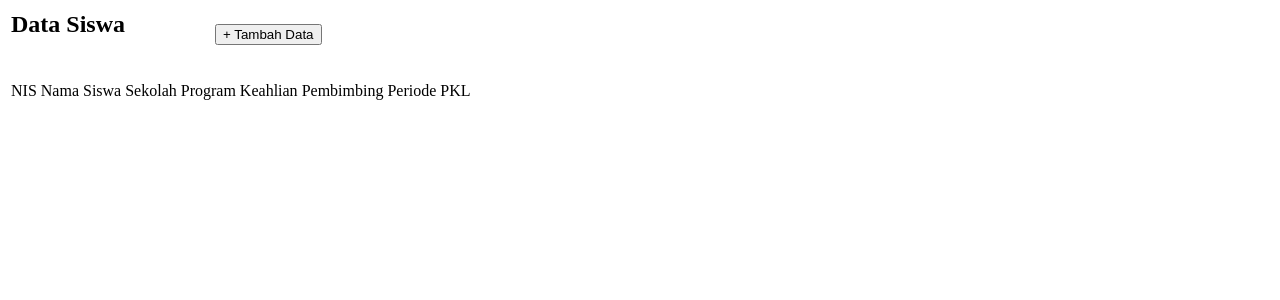
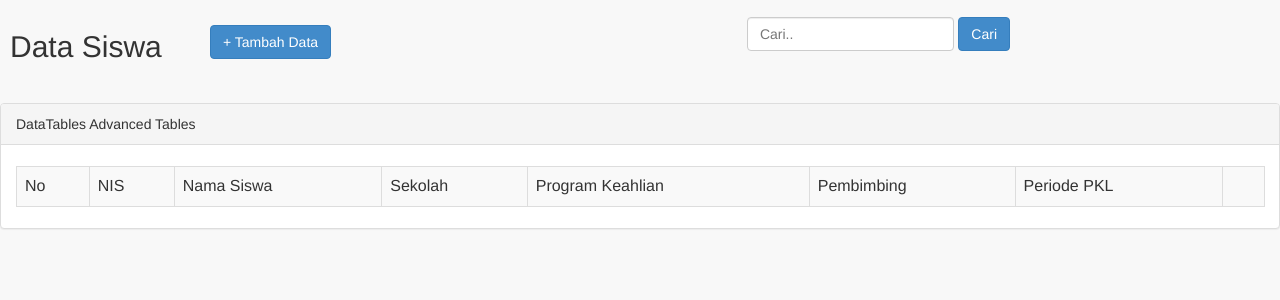
Before and after one commit to mymandala/datapkl, a PHP site: page /modul/data_siswa/siswa.php in a window 1280 px wide. Shown: the top 300 px of the page. Run offline with PHP 8.4, Linux system fonts and the light colour scheme; data that the repository does not hold is empty.

Commit message:
data_siswa

```diff
--- a/modul/data_siswa/siswa.php
+++ b/modul/data_siswa/siswa.php
@@ -1,18 +1,56 @@
 <html>
 <head>
 	<title></title>
+	<!-- Bootstrap Core CSS -->
+    <link href="css/bootstrap.min.css" rel="stylesheet">
+
+    <!-- MetisMenu CSS -->
+    <link href="css/plugins/metisMenu/metisMenu.min.css" rel="stylesheet">
+
+    <!-- DataTables CSS -->
+    <link href="css/plugins/dataTables.bootstrap.css" rel="stylesheet">
+
+    <!-- Custom CSS -->
+    <link href="css/sb-admin-2.css" rel="stylesheet">
+
+    <!-- Custom Fonts -->
+    <link href="font-awesome-4.1.0/css/font-awesome.min.css" rel="stylesheet" type="text/css">
+
+    <!-- HTML5 Shim and Respond.js IE8 support of HTML5 elements and media queries -->
+    <!-- WARNING: Respond.js doesn't work if you view the page via file:// -->
+    <!--[if lt IE 9]>
+        <script src="https://oss.maxcdn.com/libs/html5shiv/3.7.0/html5shiv.js"></script>
+        <script src="https://oss.maxcdn.com/libs/respond.js/1.4.2/respond.min.js"></script>
+    <![endif]-->
+
 </head>
 <body>
 <div class="table-responsive">
-	<table>
+	<table style="margin:10px;" width="1000">
 		<tr>
-			<td width="200"> <h2> Data Siswa </h2> </td>
-			<td> <a href="index.php?pages=tambah_siswa"> <input type="button" class="btn btn-primary" value="+ Tambah Data"></a></td>
+			<td width="200" style="font-size:40px;"> <h2> Data Siswa </h2> </td>
+			<td> <a href="index.php?pages=tambah_siswa"> <input type="button" value=" + Tambah Data" class="btn btn-primary"></a></td>
+			<td align="right">
+			<form method="post" action="" class="form-inline">
+				<input type="text" name="cari" required="required" placeholder="Cari.." class="form-control">
+				<input type="submit" value="Cari" name="pencarian" class="btn btn-primary">
+			</form>
+			</td>
 		</tr>
 	</table>
 	<br>
-	<table class="table table-hover">
+	<div class="row">
+                <div class="col-lg-12">
+                    <div class="panel panel-default">
+                        <div class="panel-heading">
+                            DataTables Advanced Tables
+                        </div>
+
+	<div class="panel-body">
+    	<div class="table-responsive">
+			<table class="table table-striped table-bordered table-hover" id="dataTables-example">
 				<tr>
+					<td> No </td>
 					<td> NIS </td>
 					<td> Nama Siswa </td>
 					<td> Sekolah </td>
@@ -21,9 +59,12 @@
 					<td> Periode PKL </td>
 					<td> &nbsp; </td>
 				</tr>
-		<?php $qry = mysql_query("SELECT * from tampil_lengkap");
+				<?php
+				$i =1;
+				$qry = mysql_query("SELECT * from tampil_lengkap");
 				while ($data = mysql_fetch_array($qry)) { ?>
 				<tr>
+					<td> <?php echo $i++; ?> </td>
 					<td> <?php echo $data['nis']; ?> </td>
 					<td> <?php echo $data['nama_siswa']; ?> </td>
 					<td> <?php echo $data['s_nama']; ?> </td>
@@ -54,5 +95,43 @@
 				<? } ?>
 			</table>
 		</div>
+	</div>
+</div>
+</div>
+</div>
+</div>
+ <!-- jQuery Version 1.11.0 -->
+    <script src="js/jquery-1.11.0.js"></script>
+
+    <!-- Bootstrap Core JavaScript -->
+    <script src="js/bootstrap.min.js"></script>
+
+    <!-- Metis Menu Plugin JavaScript -->
+    <script src="js/plugins/metisMenu/metisMenu.min.js"></script>
+
+    <!-- DataTables JavaScript -->
+    <script src="js/plugins/dataTables/jquery.dataTables.js"></script>
+    <script src="js/plugins/dataTables/dataTables.bootstrap.js"></script>
+
+    <!-- Custom Theme JavaScript -->
+    <script src="js/sb-admin-2.js"></script>
+
+    <!-- Page-Level Demo Scripts - Tables - Use for reference -->
+    <script>
+    $(document).ready(function() {
+        $('#dataTables-example').dataTable();
+    });
+    </script>
+
+
+
+
+
+
+
+
+
+
+
 </body>
 </html>
```
Also changed, not shown: modul/data_siswa/tambah.php (+11 -2 lines), proses/data_siswa/tambah.exe.php (+7 -3 lines). Lines whose indentation alone changed are shown as unchanged.
